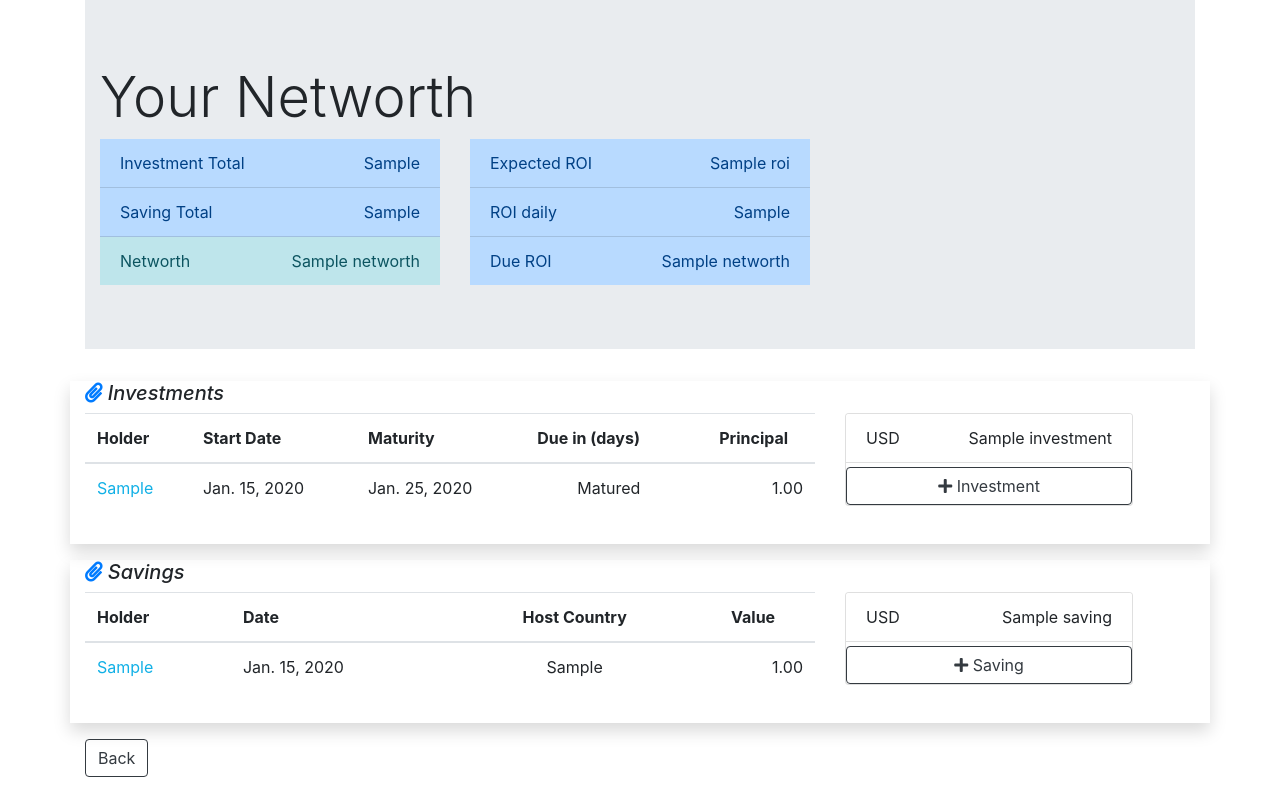
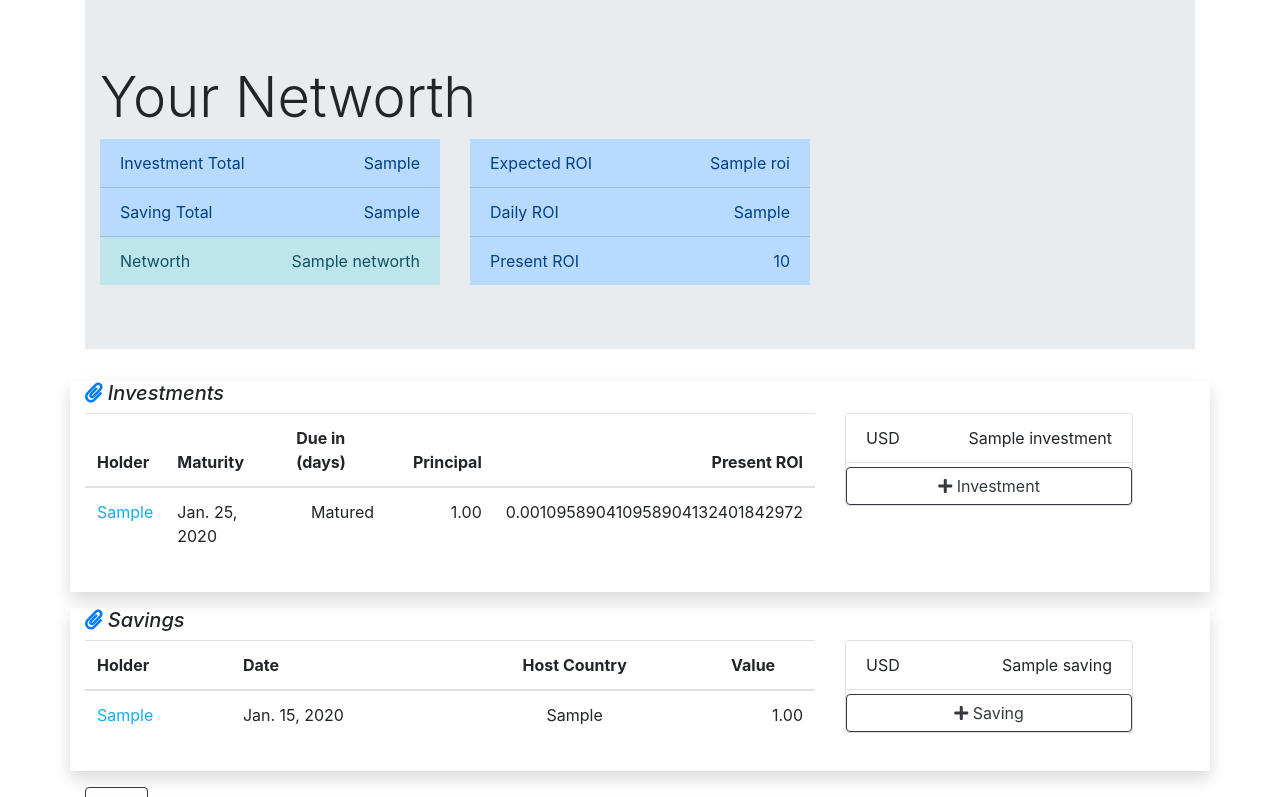
Before and after one commit to UzoTammy/nwokoro, a Django app: template networth/templates/networth/home.html in a window 1280 px wide. Shown: the top 797 px of the page. Run offline with Django 5.2, Linux system fonts and the light colour scheme; tables that the repository leaves empty hold one stand-in row (values such as "Sample post"); the template is opened without the code that fills it: values that come from a table or form of the project are taken from there, most other values are stand-ins (such as "Sample title", 1, 10 or a date in 2020); parts of the project's set-up code (start-up, migrations or seed data) failed here and were passed over.

Commit message:
Improved on investment reporting

```diff
--- a/networth/models.py
+++ b/networth/models.py
@@ -48,9 +48,12 @@ class Investment(models.Model):
         return (self.principal * Decimal(self.rate/100) ) / Decimal((365))
 
     def roi(self):
-        print(self.principal, self.roi_per_day() * Decimal(self.duration))
         return self.roi_per_day() * Decimal(self.duration)
 
+    def present_roi(self):
+        if self.due_in_days() == 'Matured':
+            return self.roi()
+        return self.roi_per_day() * (self.duration - self.due_in_days())
 
 
 class Saving(models.Model):
--- a/networth/templates/networth/home.html
+++ b/networth/templates/networth/home.html
@@ -17,8 +17,8 @@
             <div class="col-sm-4">
               <ul class="list-group list-group-flush">
                 <li class="list-group-item list-group-item-primary">Expected ROI <span class="float-right">{{roi}}</span></li>
-                <li class="list-group-item list-group-item-primary">ROI daily <span class="float-right">{{roi_daily}}</span></li>
-                <li class="list-group-item list-group-item-primary">Due ROI<span class="float-right">{{networth}}</span></li>
+                <li class="list-group-item list-group-item-primary">Daily ROI <span class="float-right">{{roi_daily}}</span></li>
+                <li class="list-group-item list-group-item-primary">Present ROI<span class="float-right">{{present_roi_total}}</span></li>
               </ul>
             </div>
 
@@ -36,20 +36,20 @@
                   <thead>
                     <tr>
                       <th>Holder</th>
-                      <th>Start Date</th>
                       <th>Maturity</th>
                       <th>Due in (days)</th>
                       <th class="text-center">Principal</th>
+                      <th class="text-right">Present ROI</th>
                     </tr>
                   </thead>
                   <tbody>
                     {% for investment in investments %}
                     <tr>
                       <td><a href="{% url 'networth-investment-update' investment.pk %}">{{investment.holder}}</a></td>
-                      <td>{{investment.start_date}}</td>
                       <td>{{investment.maturity}}</td>
                       <td class="text-center">{{investment.due_in_days}}</td>
                       <td class="text-right">{{investment.principal}}</td>
+                      <td class="text-right">{{investment.present_roi}}</td>
                     </tr>
                     {% endfor %}
                   </tbody>
--- a/networth/views.py
+++ b/networth/views.py
@@ -49,6 +49,7 @@ class NetworthHomeView(LoginRequiredMixin, TemplateView):
 
         context['roi'] = convert_to_base([x.roi() for x in investments])
         context['roi_daily'] = convert_to_base([x.roi_per_day() for x in investments])
+        context['present_roi_total'] = convert_to_base([x.present_roi() for x in investments])
 
         return context
 
```
